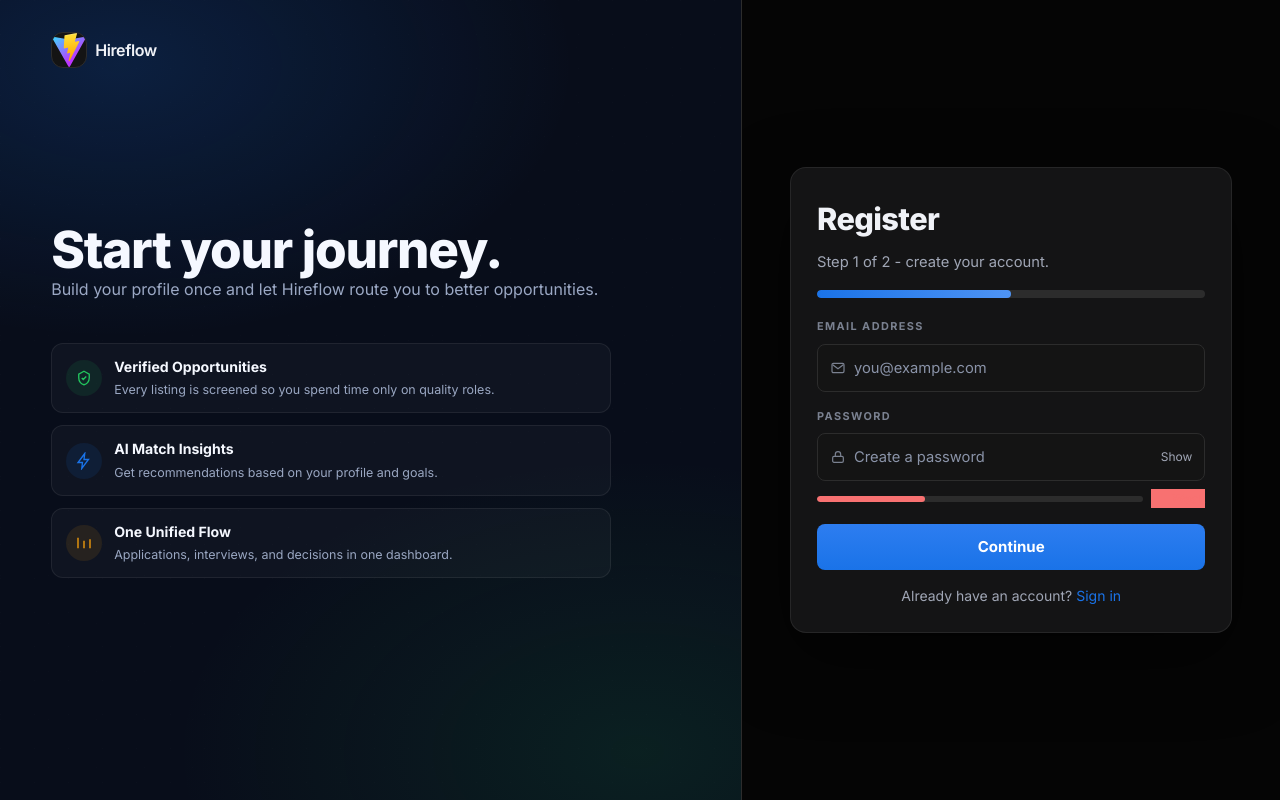
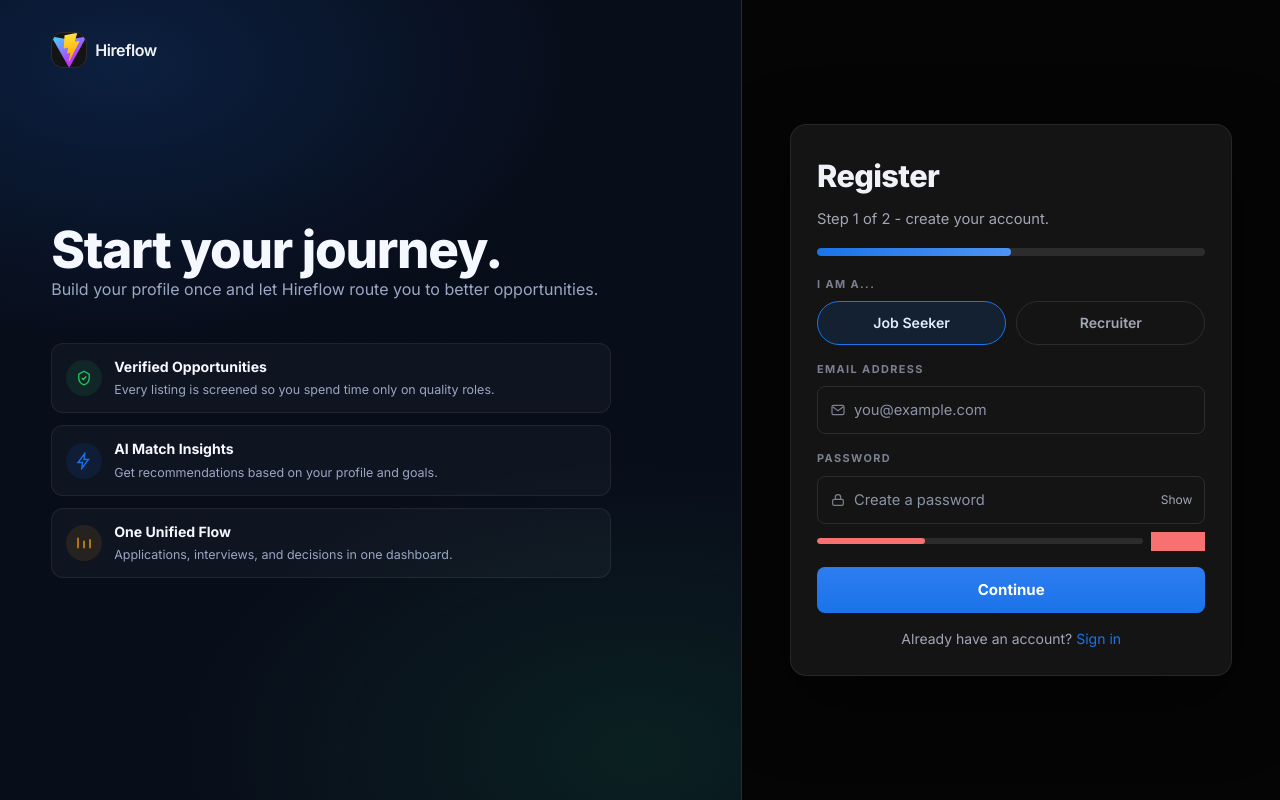
Before and after one commit to sharancode3/Hireflow, a React (Vite) app in the folder frontend/: page /register in a window 1280 px wide. Built offline with nearby package versions, Linux system fonts and the light colour scheme; no server answers.

Commit message:
Restore recruiter option on register entry

```diff
--- a/frontend/src/pages/RegisterPage.tsx
+++ b/frontend/src/pages/RegisterPage.tsx
@@ -8,6 +8,7 @@ import { getPhoneCountryByCode } from "../data/phoneCountries";
 import { countDigits } from "../utils/phone";
 import { savePendingRegistration } from "../auth/pendingRegistration";
 import { signUpWithEmail } from "../services/authService";
+import type { UserRole } from "../types";
 
 function MailIcon() {
   return (
@@ -84,6 +85,7 @@ export function RegisterPage() {
   const [email, setEmail] = useState("");
   const [password, setPassword] = useState("");
   const [showPassword, setShowPassword] = useState(false);
+  const [role, setRole] = useState<UserRole>("JOB_SEEKER");
 
   const [fullName, setFullName] = useState("");
   const [countryCode, setCountryCode] = useState("+91");
@@ -150,6 +152,11 @@ export function RegisterPage() {
   async function onContinue(e: FormEvent) {
     e.preventDefault();
     if (!validateStep1()) return;
+
+    if (role === "RECRUITER") {
+      navigate("/recruiter/register", { replace: true });
+      return;
+    }
 
     setBusy(true);
     setError(null);
@@ -242,6 +249,26 @@ export function RegisterPage() {
             {step === 1 ? (
               <form onSubmit={onContinue} className="mt-5 space-y-4">
                 <label className="auth-field-block">
+                  <span className="auth-label">I AM A...</span>
+                  <div className="auth-role-toggle">
+                    <button
+                      type="button"
+                      className={role === "JOB_SEEKER" ? "active" : ""}
+                      onClick={() => setRole("JOB_SEEKER")}
+                    >
+                      Job Seeker
+                    </button>
+                    <button
+                      type="button"
+                      className={role === "RECRUITER" ? "active" : ""}
+                      onClick={() => setRole("RECRUITER")}
+                    >
+                      Recruiter
+                    </button>
+                  </div>
+                </label>
+
+                <label className="auth-field-block">
                   <span className="auth-label">EMAIL ADDRESS</span>
                   <span className="auth-input-shell">
                     <span className="auth-input-icon" aria-hidden="true"><MailIcon /></span>
@@ -293,7 +320,7 @@ export function RegisterPage() {
                 </label>
 
                 <button type="submit" disabled={busy} className="auth-submit-btn">
-                  {busy ? <span className="auth-spinner" aria-label="Creating account" /> : "Continue"}
+                  {busy ? <span className="auth-spinner" aria-label="Creating account" /> : role === "RECRUITER" ? "Continue as Recruiter" : "Continue"}
                 </button>
 
                 <div className="text-center text-sm text-text-secondary">
```
